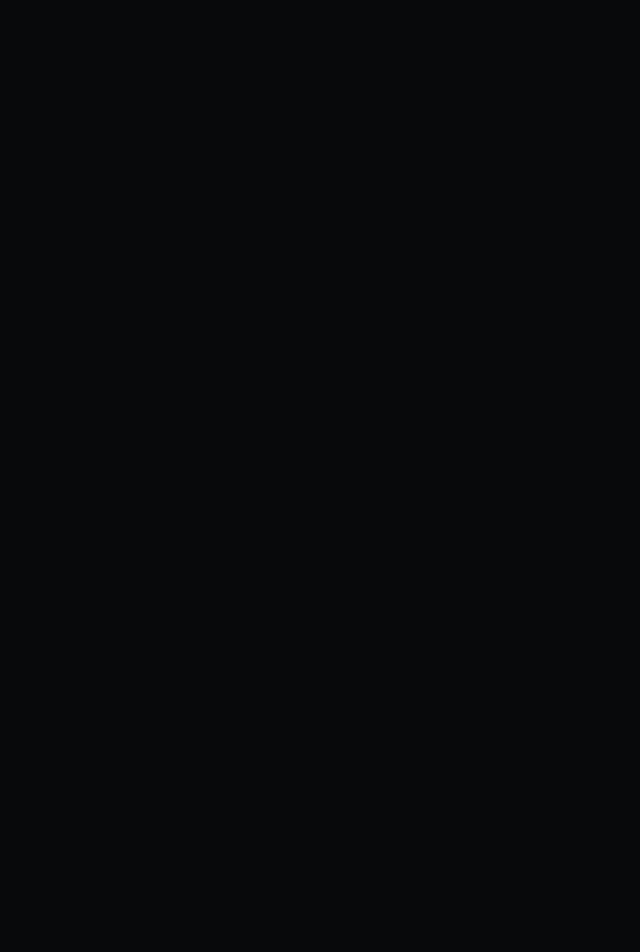
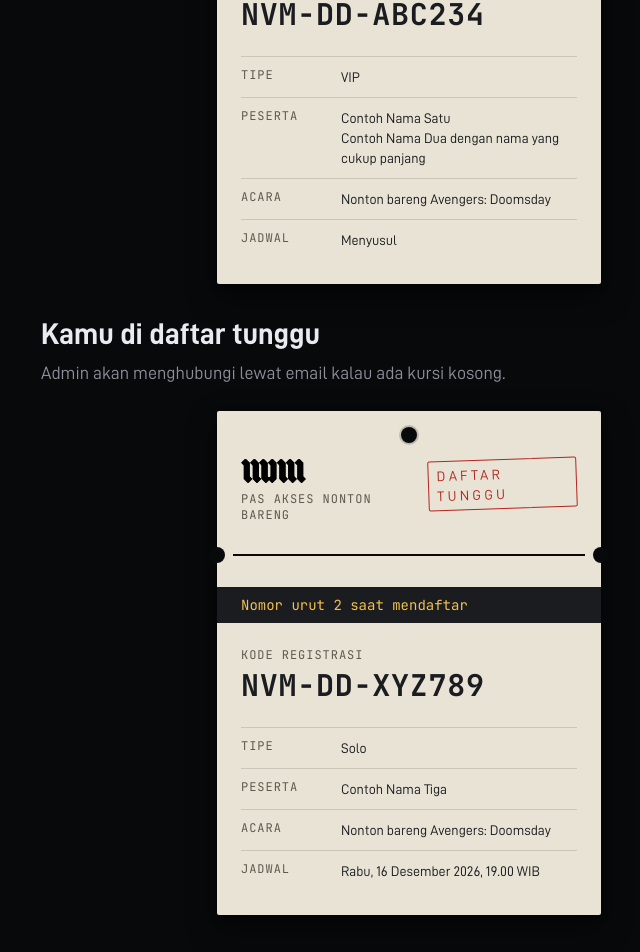
Before and after one commit to No-Void-Minds/NVM-Doomsday, a Vue app in the folder frontend/: page /_komponen in a window 1280 px wide. Shown: the part 2396-3348 px from the top of the page, without its empty margins (231-871 px from the left). Before the commit the page ends 2109 px from the top, so only its background shows below. Built offline with nearby package versions, Linux system fonts and the light colour scheme; no server answers.

Commit message:
feat(frontend): kartu akses hangtag terkonfirmasi dan daftar tunggu

```diff
--- /dev/null
+++ b/frontend/src/components/invite/AccessCard.vue
@@ -0,0 +1,106 @@
+<script setup lang="ts">
+import { computed, useId, useTemplateRef } from 'vue'
+
+import type { RegistrationResult } from '@/api/types'
+import BaseStamp from '@/components/BaseStamp.vue'
+import { formatDateWIB, formatTimeWIB } from '@/lib/datetime'
+
+const props = defineProps<{
+  result: RegistrationResult
+  filmTitle: string
+  showAt: string | null
+}>()
+
+const titleId = useId()
+const heading = useTemplateRef<HTMLHeadingElement>('heading')
+
+// Dipanggil halaman setelah pendaftaran berhasil, supaya halaman bergulir ke kartu dan pembaca layar membacakannya.
+defineExpose({ focus: () => heading.value?.focus() })
+
+const confirmed = computed(() => props.result.status === 'confirmed')
+
+const schedule = computed(() => {
+  const date = formatDateWIB(props.showAt)
+  const time = formatTimeWIB(props.showAt)
+  return date && time ? `${date}, ${time}` : 'Menyusul'
+})
+</script>
+
+<template>
+  <section :aria-labelledby="titleId" class="flex flex-col gap-6">
+    <div>
+      <h2 :id="titleId" ref="heading" tabindex="-1" class="text-3xl">
+        {{ confirmed ? 'Kartu akses kamu' : 'Kamu di daftar tunggu' }}
+      </h2>
+      <p class="mt-2 text-fg-muted">
+        {{
+          confirmed
+            ? 'Simpan kartu ini. Tunjukkan kodenya saat hari H.'
+            : 'Admin akan menghubungi lewat email kalau ada kursi kosong.'
+        }}
+      </p>
+    </div>
+
+    <!-- Hangtag: label karton yang tergantung di pakaian NVM. Takik dan lubang berwarna void supaya terlihat
+         berlubang, jadi kartu harus selalu diletakkan di atas latar void, bukan di dalam panel. -->
+    <div class="mx-auto w-full max-w-sm">
+      <article class="relative rounded-paper bg-paper px-6 pb-6 pt-12 text-ink shadow-paper">
+        <span
+          class="absolute left-1/2 top-4 size-4 -translate-x-1/2 rounded-full bg-void ring-2 ring-ink/20"
+          aria-hidden="true"
+        />
+
+        <div class="flex items-start justify-between gap-4">
+          <div class="min-w-0">
+            <!-- Logo NVM putih dibalik jadi hitam di atas kertas, cara yang sama dengan tema Shopify mode terang. -->
+            <img src="/brand/nvm-logo.png" alt="No Void Minds" class="h-6 w-auto invert" />
+            <p class="mt-2 font-mono text-xs uppercase tracking-[0.08em] text-ink-faded">
+              Pas akses nonton bareng
+            </p>
+          </div>
+          <BaseStamp>{{ confirmed ? 'Terkonfirmasi' : 'Daftar tunggu' }}</BaseStamp>
+        </div>
+
+        <!-- Celah Void sebagai garis sobek, dengan takik di kedua sisi seperti tiket. -->
+        <div class="relative -mx-6 my-6 h-4" aria-hidden="true">
+          <span class="absolute -left-2 top-0 size-4 rounded-full bg-void" />
+          <span class="absolute -right-2 top-0 size-4 rounded-full bg-void" />
+          <span class="absolute inset-x-4 top-1/2 h-[2px] -translate-y-1/2 bg-void" />
+        </div>
+
+        <!-- Kuning langsung di atas krem tidak terbaca (sekitar 1,3:1), jadi strip ini berlatar tinta. -->
+        <p v-if="!confirmed" class="-mx-6 mb-6 bg-ink px-6 py-2 font-mono text-sm text-wait">
+          Nomor urut {{ result.waitlist_position }} saat mendaftar
+        </p>
+
+        <p class="font-mono text-xs uppercase tracking-[0.08em] text-ink-faded">Kode registrasi</p>
+        <p class="mt-1 break-all font-mono text-2xl font-bold tracking-wide sm:text-3xl">
+          {{ result.code }}
+        </p>
+
+        <dl class="mt-6 border-t border-ink/15 text-sm">
+          <div class="grid grid-cols-[5.5rem_minmax(0,1fr)] gap-3 border-b border-ink/15 py-2.5">
+            <dt class="font-mono text-xs uppercase tracking-[0.08em] text-ink-faded">Tipe</dt>
+            <dd>{{ result.type === 'vip' ? 'VIP' : 'Solo' }}</dd>
+          </div>
+          <div class="grid grid-cols-[5.5rem_minmax(0,1fr)] gap-3 border-b border-ink/15 py-2.5">
+            <dt class="font-mono text-xs uppercase tracking-[0.08em] text-ink-faded">Peserta</dt>
+            <dd>
+              <ul>
+                <li v-for="name in result.attendees" :key="name" class="break-words">{{ name }}</li>
+              </ul>
+            </dd>
+          </div>
+          <div class="grid grid-cols-[5.5rem_minmax(0,1fr)] gap-3 border-b border-ink/15 py-2.5">
+            <dt class="font-mono text-xs uppercase tracking-[0.08em] text-ink-faded">Acara</dt>
+            <dd>Nonton bareng {{ filmTitle }}</dd>
+          </div>
+          <div class="grid grid-cols-[5.5rem_minmax(0,1fr)] gap-3 py-2.5">
+            <dt class="font-mono text-xs uppercase tracking-[0.08em] text-ink-faded">Jadwal</dt>
+            <dd>{{ schedule }}</dd>
+          </div>
+        </dl>
+      </article>
+    </div>
+  </section>
+</template>
--- a/frontend/src/pages/DevComponentsPage.vue
+++ b/frontend/src/pages/DevComponentsPage.vue
@@ -11,7 +11,23 @@ import type { AccordionItem } from '@/components/accordion'
 import { useEvent } from '@/composables/useEvent'
 import type { EventInfo } from '@/api/types'
 import EventSpecSheet from '@/components/invite/EventSpecSheet.vue'
+import type { RegistrationResult } from '@/api/types'
+import AccessCard from '@/components/invite/AccessCard.vue'
 
+const sampleConfirmed: RegistrationResult = {
+  code: 'NVM-DD-ABC234',
+  type: 'vip',
+  status: 'confirmed',
+  waitlist_position: null,
+  attendees: ['Contoh Nama Satu', 'Contoh Nama Dua dengan nama yang cukup panjang'],
+}
+const sampleWaitlisted: RegistrationResult = {
+  code: 'NVM-DD-XYZ789',
+  type: 'solo',
+  status: 'waitlisted',
+  waitlist_position: 2,
+  attendees: ['Contoh Nama Tiga'],
+}
 const { state: eventState, reload, refresh } = useEvent()
 // Data contoh khusus halaman development, untuk melihat tampilan saat semua jadwal sudah terisi.
 const filledSample = computed<EventInfo | null>(() =>
@@ -165,5 +181,11 @@ function simulateLoading() {
       <h2 class="text-2xl">Lembar spesifikasi, data contoh terisi</h2>
       <EventSpecSheet :event="filledSample" />
     </section>
+    <AccessCard :result="sampleConfirmed" film-title="Avengers: Doomsday" :show-at="null" />
+    <AccessCard
+      :result="sampleWaitlisted"
+      film-title="Avengers: Doomsday"
+      show-at="2026-12-16T12:00:00Z"
+    />
   </main>
 </template>
--- a/frontend/src/pages/InvitePage.vue
+++ b/frontend/src/pages/InvitePage.vue
@@ -18,6 +18,7 @@ import type { RegistrationResult } from '@/api/types'
 import type { RegistrationDraft } from '@/components/invite/RegistrationForm.vue'
 import type { FieldErrors } from '@/lib/validation'
 import { newIdempotencyKey } from '@/lib/uuid'
+import AccessCard from '@/components/invite/AccessCard.vue'
 
 const OPENED_KEY = 'doomsday_opened'
 
@@ -33,6 +34,7 @@ const submitting = ref(false)
 const serverErrors = ref<FieldErrors>({})
 const formError = ref<string | null>(null)
 const result = ref<RegistrationResult | null>(null)
+const accessCard = useTemplateRef<InstanceType<typeof AccessCard>>('accessCard')
 
 // Key yang sama dipakai ulang selama isi formulir tidak berubah. Kalau kiriman pertama sebenarnya sudah
 // sampai tapi jawabannya hilang karena sinyal putus, kiriman ulang mendapat pendaftaran yang sama dari server.
@@ -54,6 +56,8 @@ async function onRegister(draft: RegistrationDraft) {
     result.value = res.data
     attempt = null
     refresh()
+    await nextTick()
+    accessCard.value?.focus()
     return
   }
 
@@ -163,17 +167,15 @@ onBeforeUnmount(() => document.removeEventListener('visibilitychange', onVisibil
         <div id="formulir" class="scroll-mt-8">
           <!-- Sementara sampai kartu akses hangtag dibuat di langkah 4. -->
           <BasePanel v-if="result" role="status">
-            <h2 class="text-2xl">Pendaftaran tercatat.</h2>
-            <p class="mt-2 text-fg-muted">Kode registrasi</p>
-            <p class="font-mono text-2xl">{{ result.code }}</p>
-            <p class="mt-2 text-fg-muted">
-              Status:
-              {{
-                result.status === 'confirmed'
-                  ? 'Terkonfirmasi'
-                  : `Daftar tunggu, nomor urut ${result.waitlist_position}`
-              }}
-            </p>
+            <AccessCard
+              v-if="result"
+              ref="accessCard"
+              :result="result"
+              :film-title="
+                eventState.kind === 'ready' ? eventState.event.film_title : 'Avengers: Doomsday'
+              "
+              :show-at="eventState.kind === 'ready' ? eventState.event.show_at : null"
+            />
           </BasePanel>
           <RegistrationForm
             v-else-if="eventState.kind === 'ready' && eventState.event.is_open"
```
